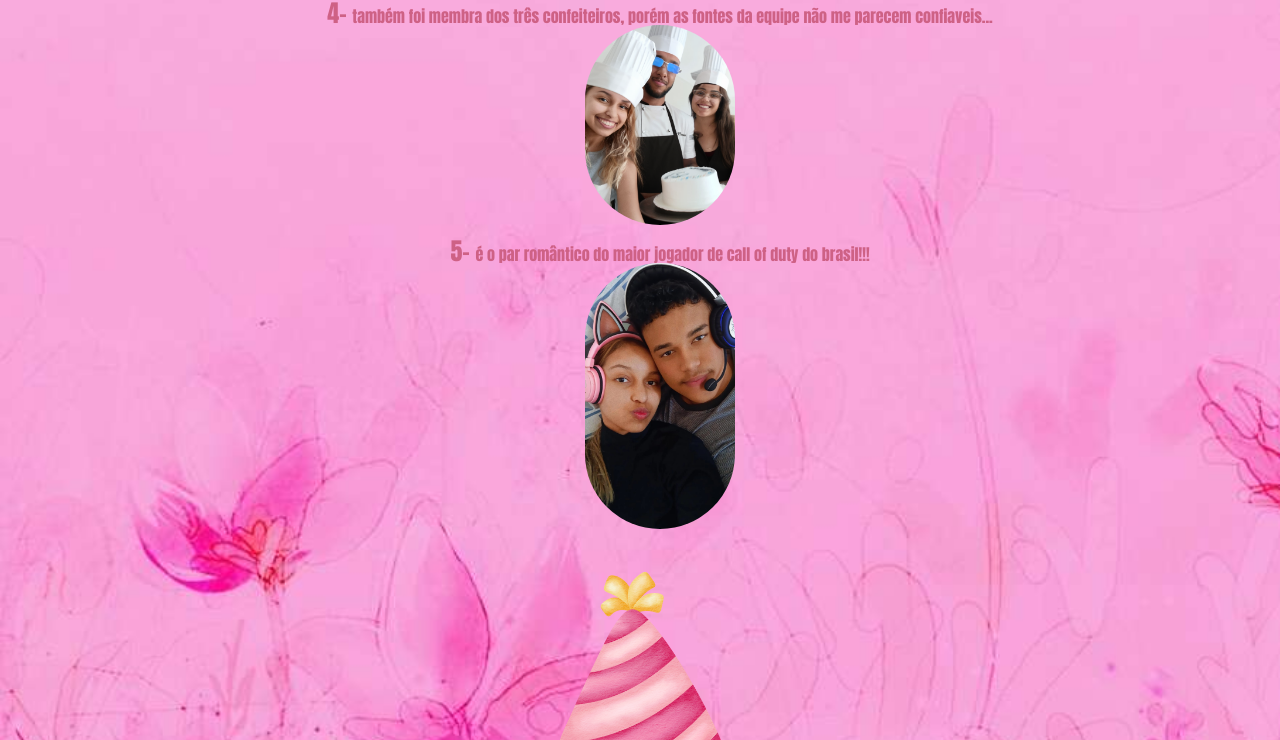
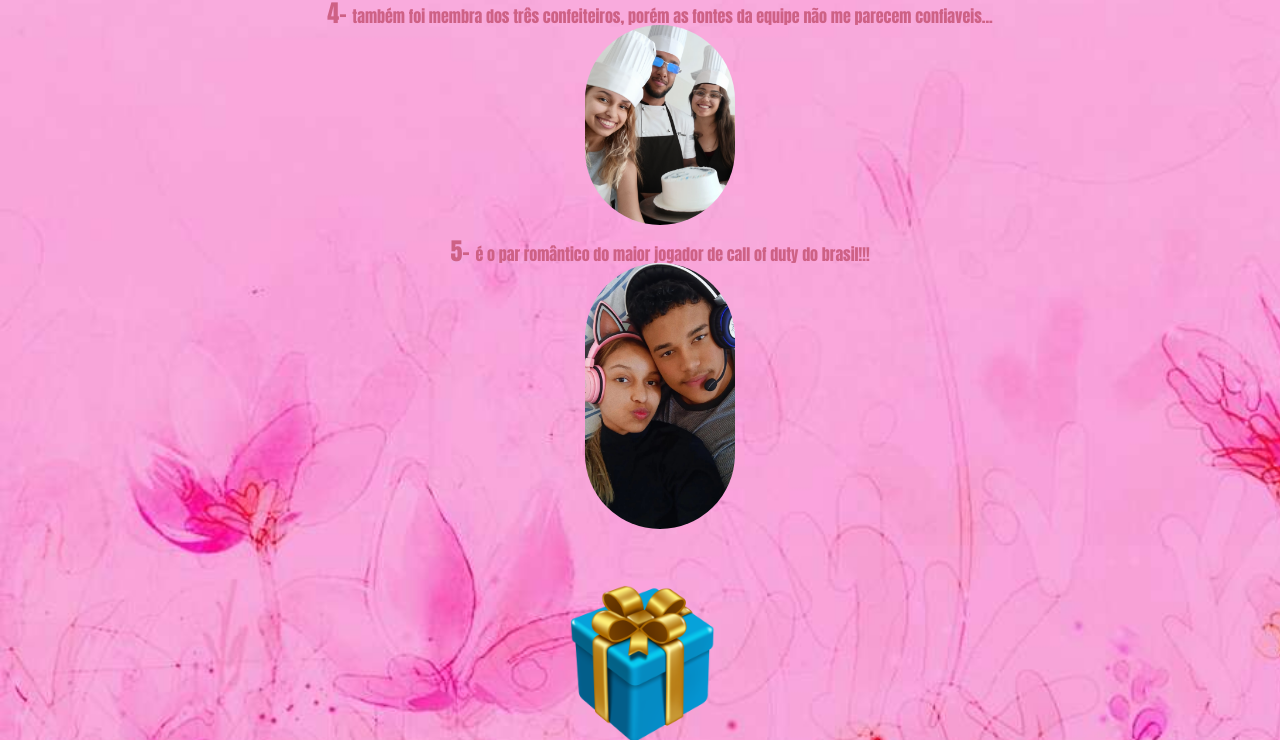
Before and after one commit to antoniohenzotiburtinodemorais-source/antoniohenzotiburtinodemorais-source.github.io, a plain HTML site: page tef2.html in a window 1280 px wide. Shown: the part 752-1492 px from the top of the page. Drawn offline with Linux system fonts and the light colour scheme.

Commit message:
Update tef2.html

```diff
--- a/tef2.html
+++ b/tef2.html
@@ -29,7 +29,7 @@
         <a style="font-size: x-large;">5-  </a>é o par romântico do maior jogador de call of duty do brasil!!!<br>
         <img style="width: 150px;" src="tef e luiz stramer.png">
     </ol></center><br>
-    <center><a href="https://www.youtube.com/watch?v=ei2-RjJDBHc&list=RDei2-RjJDBHc&start_radio=1&ab_channel=GalinhaPintadinha"><img class="img" style="width: 200px;" src="party-hat-watercolor-icon.png"></a></center>
+    <center><a href="https://www.youtube.com/watch?v=ei2-RjJDBHc&list=RDei2-RjJDBHc&start_radio=1&ab_channel=GalinhaPintadinha"><img class="img" style="width: 200px;" src="presente.png"></a></center>
 </body>
 
 </html>
```
